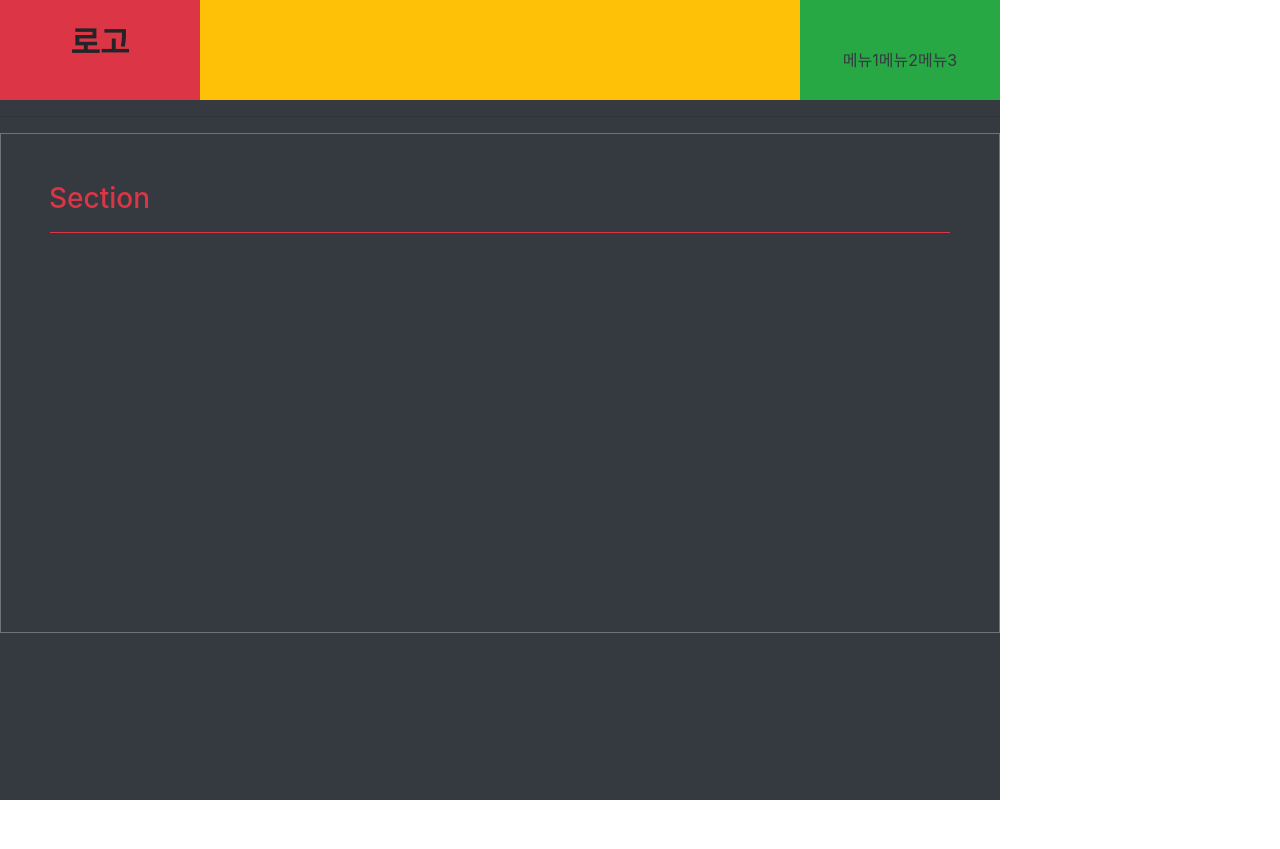
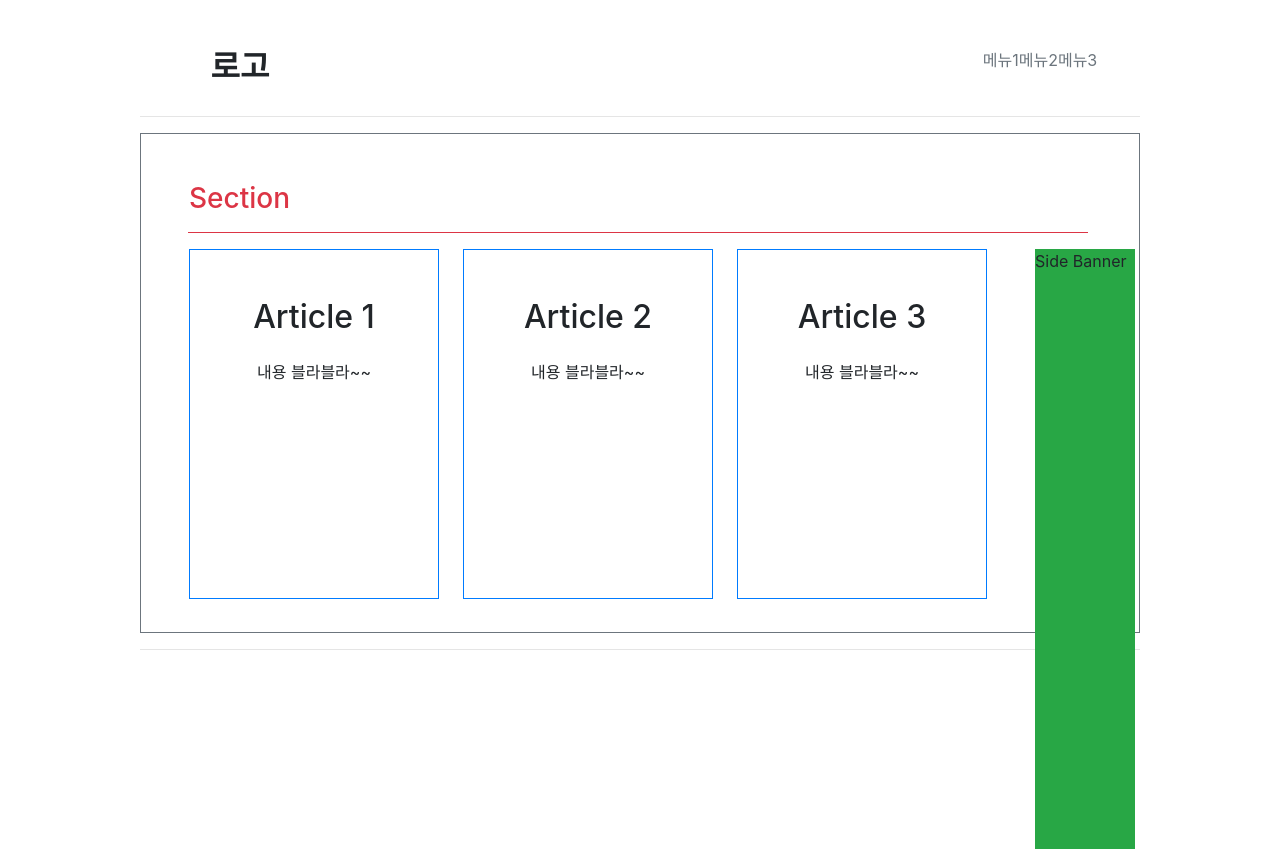
Before and after one commit to dudtjq/html-css-study0122, a plain HTML site: page 1.HTML/1.기초/실습.html in a window 1280 px wide. Before the commit the page ends 800 px from the top, so only its background shows below. Drawn offline with nearby package versions, Linux system fonts and the light colour scheme.

Commit message:
# HTML 실습

```diff
--- a/1.HTML/1.기초/main.css
+++ b/1.HTML/1.기초/main.css
@@ -1,6 +1,7 @@
 #wrap{
     width: 1000px;
     height: 800px;
+    margin: auto;
     }
 
 header{
@@ -33,3 +34,13 @@ header{
     width: 1000px;
     height: 500px;
     }
+
+.border2{
+    width: 250px;
+    height: 350px;
+}
+
+.side-banner{
+    width: 100px;
+    height: 600px;
+}
--- a/1.HTML/1.기초/실습.html
+++ b/1.HTML/1.기초/실습.html
@@ -16,30 +16,59 @@
 </head>
 <body>
 
-    <div id="wrap" class="bg-dark">
-        <header class="bg-info d-flex">
-            <div class="banner1 bg-danger text-center pt-4"><h2><b>로고</b></div>
-            <div class="banner2 bg-warning"></div>
-            <div class="banner3 bg-success">
+    <div id="wrap" class="">
+        <header class="d-flex">
+            <div class="banner1 text-center pt-5"><h2><b>로고</b></div>
+            <div class="banner2"></div>
+            <div class="banner3">
                 <nav class="nav d-flex justify-content-center pt-5">
                     <ul class="nav nav-fill text-center">
-                        <li class="nav-item"><a href="#" class="text-dark text-center">메뉴1</a></li>
-                        <li class="nav-item"><a href="#" class="text-dark text-center">메뉴2</a></li>
-                        <li class="nav-item"><a href="#" class="text-dark text-center">메뉴3</a></li>
+                        <li class="nav-item"><a href="#" class="text-secondary text-center">메뉴1</a></li>
+                        <li class="nav-item"><a href="#" class="text-secondary text-center">메뉴2</a></li>
+                        <li class="nav-item"><a href="#" class="text-secondary text-center">메뉴3</a></li>
                     </ul>
                 </nav>
             </div>
         </header>
         <hr>
 
-        <div class="border border-secondary border-4">
-            <div class="text-danger pt-5 pl-5"><h3>Section</h3></div>
-            <hr class="hr border-danger" width="900"></hr>
+        <div class="border d-flex border-secondary border-4">
+            <div>
+                <div class="text-danger pt-5 pl-5"><h3>Section</h3></div>
+                <hr class="hr border-danger" width="900">
+                <section class="d-flex pl-5 justify-content-between">
+                    <div class="d-flex pr-4">
+                        <article class= "border2 border border-primary">
+                            <h2 class="text-center pt-5">Article 1</h2>
+                            <div class="text-center pt-3">내용 블라블라~~</div>
+                        </article>
+                    </div>
+                    <div class="d-flex pr-4">
+                        <article class= "border2 border border-primary">
+                            <h2 class="text-center pt-5">Article 2</h2>
+                            <div class="text-center pt-3">내용 블라블라~~</div>
+                        </article>
+                    </div>
+                    <div class="d-flex pr-5">
+                        <article class= "border2 border border-primary">
+                            <h2 class="text-center pt-5">Article 3</h2>
+                            <div class="text-center pt-3">내용 블라블라~~</div>
+                        </article>
+                    </div>
+                    <div class="d-flex">
+                        <aside class="side-banner bg-success">Side Banner</aside>
+                    </div>
+                </section>
+            </div>
+
         </div>
 
-        <section>
 
-        </section>
+
+        <hr>
+
+
+
 
     </div>
 
```
